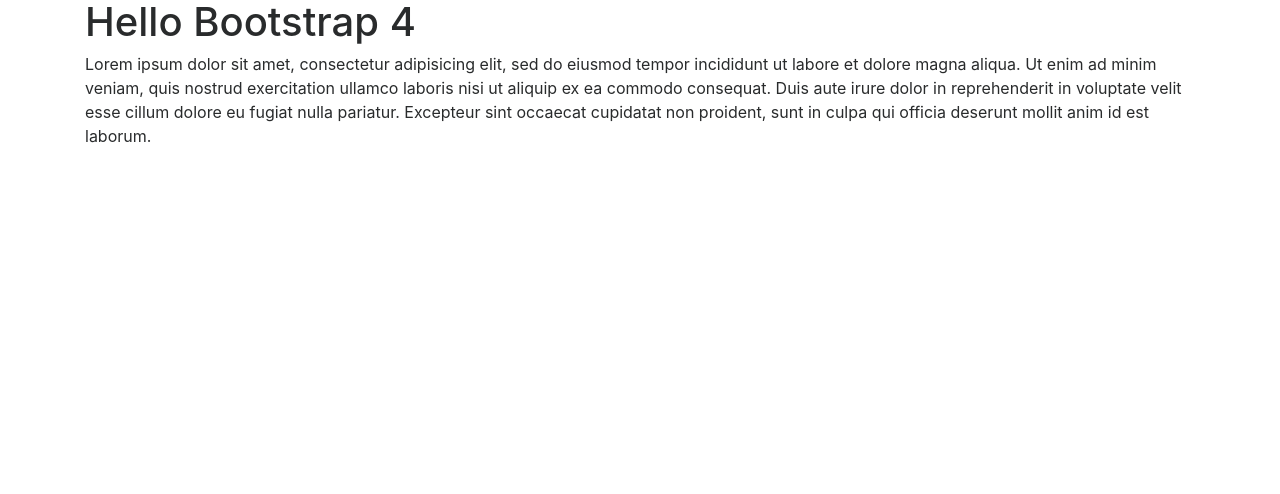
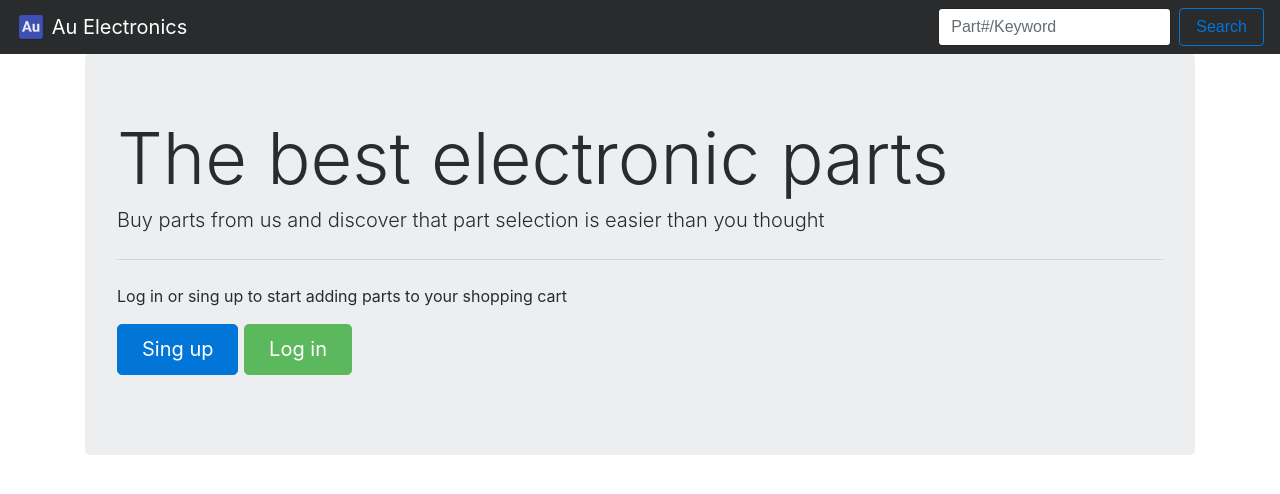
Before and after one commit to auelectronica/au_project, a Django app: page / in a window 1280 px wide. Shown: the top 494 px of the page. Run offline with Django 3.2, Linux system fonts and the light colour scheme; some libraries are stand-ins or nearby versions.

Commit message:
Create nice home page

```diff
--- a/static/js/myscript.js
+++ b/static/js/myscript.js
@@ -1,3 +1,2 @@
 $(function() {
-    alert('Loading done')
 });
--- a/templates/au_search/home.html
+++ b/templates/au_search/home.html
@@ -5,18 +5,41 @@
     <meta name="viewport" content="width=device-width, initial-scale=1, shrink-to-fit=no">
     <meta http-equiv="x-ua-compatible" content="ie=edge">
 
-    <title>This is a title</title>
+    <title>Au Electronics</title>
+    <link rel="icon" href="/static/images/favicon.ico">
     <link rel="stylesheet" href="https://maxcdn.bootstrapcdn.com/bootstrap/4.0.0-alpha.6/css/bootstrap.min.css" integrity="sha384-rwoIResjU2yc3z8GV/NPeZWAv56rSmLldC3R/AZzGRnGxQQKnKkoFVhFQhNUwEyJ" crossorigin="anonymous">
     <link rel="stylesheet" href="/static/css/styles.css" type="text/css" charset="utf-8">
 
 </head>
 
 <body>
+<nav class="navbar navbar-toggleable-md navbar-inverse  bg-inverse">
+  <button class="navbar-toggler navbar-toggler-right" type="button" data-toggle="collapse" data-target="#navbarSupportedContent" aria-controls="navbarSupportedContent" aria-expanded="false" aria-label="Toggle navigation">
+    <span class="navbar-toggler-icon"></span>
+  </button>
+  <a class="navbar-brand" href="/">
+      <img src="/static/images/nav_var_image.png" width="30" height="30" class="d-inline-block align-top" alt=""> Au Electronics </a>
 
+  <div class="collapse navbar-collapse" id="navbarSupportedContent">
+    <ul class="navbar-nav mr-auto">
+    </ul>
+    <form class="form-inline my-2 my-lg-0">
+      <input class="form-control mr-sm-2" type="text" placeholder="Part#/Keyword">
+      <button class="btn btn-outline-primary my-2 my-sm-0" type="submit">Search</button>
+    </form>
+  </div>
+</nav>
     <div class="container">
-        <h1>Hello Bootstrap 4</h1>
-        <p>Lorem ipsum dolor sit amet, consectetur adipisicing elit, sed do eiusmod tempor incididunt ut labore et dolore magna aliqua. Ut enim ad minim veniam, quis nostrud exercitation ullamco laboris nisi ut aliquip ex ea commodo consequat. Duis aute irure dolor in reprehenderit in voluptate velit esse cillum dolore eu fugiat nulla pariatur. Excepteur sint occaecat cupidatat non proident, sunt in culpa qui officia deserunt mollit anim id est laborum.</p>
-    </div>
+		<div class="jumbotron">
+		  <h1 class="display-3">The best electronic parts</h1>
+		  <p class="lead">Buy parts from us and discover that part selection is easier than you thought</p>
+		  <hr class="my-4">
+		  <p>Log in or sing up to start adding parts to your shopping cart</p>
+		  <p class="lead">
+			<a class="btn btn-primary btn-lg" href="#" role="button">Sing up</a>
+			<a class="btn btn-success btn-lg" href="#" role="button">Log in</a>
+		  </p>
+		</div>
 
     <!-- load javascript files -->
     <script src="https://code.jquery.com/jquery-3.2.1.js" integrity="sha256-DZAnKJ/6XZ9si04Hgrsxu/8s717jcIzLy3oi35EouyE=" crossorigin="anonymous"></script>
```
Also changed, not shown: static/images/favicon.ico (added), static/images/nav_var_image.png (added).
